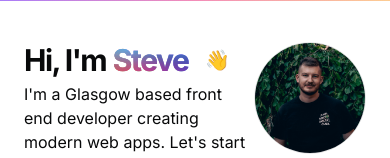
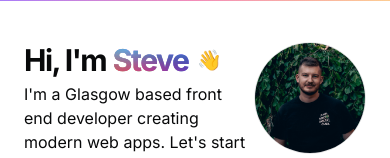
Before and after one commit to stevenmckinnon/resume-nextjs, a Next.js app: page / in a window 390 px wide. Shown: the top 158 px of the page. Built offline with nearby package versions, Linux system fonts and the light colour scheme.

Commit message:
tiny style change

```diff
--- a/src/app/page.tsx
+++ b/src/app/page.tsx
@@ -22,7 +22,7 @@ export default function Page() {
               <BlurFade delay={BLUR_FADE_DELAY}>
                 <h1 className="flex items-center text-3xl font-bold tracking-tighter sm:text-5xl xl:text-6xl/none">
                   Hi, I&apos;m&nbsp;
-                  <AuroraText className="pr-[1px] pl-[1px]">{DATA.name.split(" ")[0]}</AuroraText> <span className="ml-4 text-xl sm:text-3xl xl:text-4xl/none">👋</span>
+                  <AuroraText className="pr-[1px] pl-[1px]">{DATA.name.split(" ")[0]}</AuroraText> <span className="ml-2 sm:ml-4 text-xl sm:text-3xl xl:text-4xl/none">👋</span>
                 </h1>
               </BlurFade>
               <BlurFadeText
```
